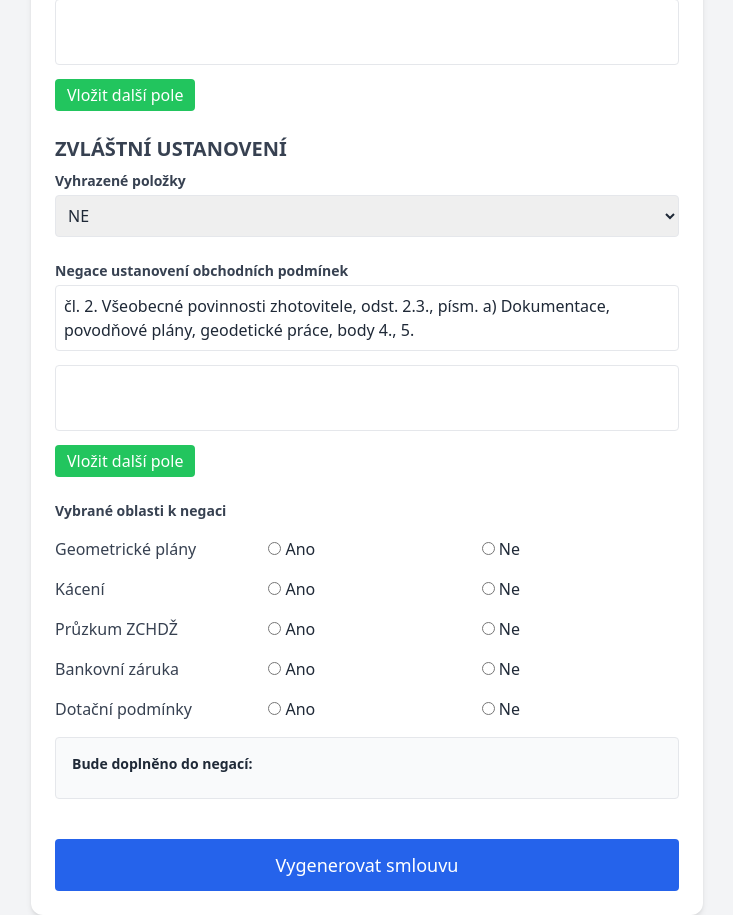
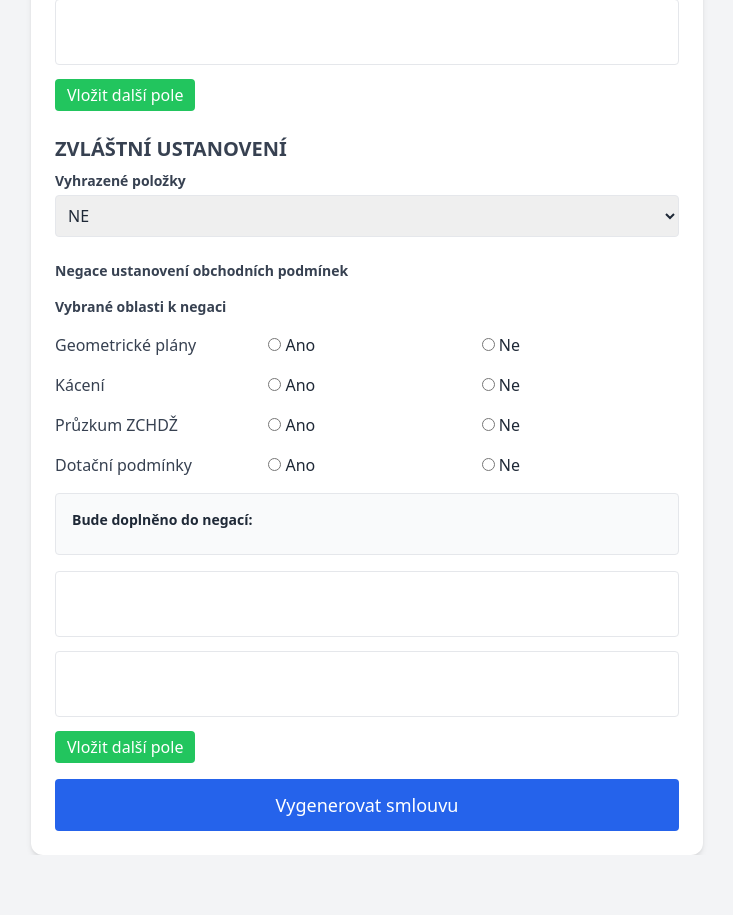
Before and after one commit to JenikAdamira/contract-generator, a Flask app: page / in a window 1280 px wide. Shown: the part 1797-2712 px from the top of the page, without its empty margins (273-1006 px from the left). After the commit the page ends 2652 px from the top, so only its background shows below. Run offline with Flask 3, Linux system fonts and the light colour scheme; some libraries are stand-ins or nearby versions.

Commit message:
Update form.html

```diff
--- a/templates/form.html
+++ b/templates/form.html
@@ -145,15 +145,6 @@
       <!-- Sekce: Negace -->
       <div>
         <h2 class="text-sm font-semibold text-gray-700 mb-1">Negace ustanovení obchodních podmínek</h2>
-        <div id="negace-wrapper" class="space-y-2 mb-2">
-          <textarea name="negace_1" rows="2" class="w-full p-2 border rounded resize-none">čl. 2. Všeobecné povinnosti zhotovitele, odst. 2.3., písm. a) Dokumentace, povodňové plány, geodetické práce, body 4., 5.</textarea>
-          <textarea name="negace_2" rows="2" class="w-full p-2 border rounded resize-none"></textarea>
-        </div>
-        <input type="hidden" name="negace_count" id="negace_count" value="2" />
-        <button type="button" onclick="pridatNegaci()" class="bg-green-500 text-white px-3 py-1 rounded hover:bg-green-600">
-          Vložit další pole
-        </button>
-      </div>
 
       <!-- Rozšířené otázky s ANO/NE -->
       <div class="mt-4 space-y-4">
@@ -172,10 +163,6 @@
           <label><input type="radio" name="neg_pruzkum" value="ANO" onchange="zobrazNegace()" required> Ano</label>
           <label><input type="radio" name="neg_pruzkum" value="NE" onchange="zobrazNegace()"> Ne</label>
 
-          <label class="text-gray-700">Bankovní záruka</label>
-          <label><input type="radio" name="bz" id="bz-ano" value="ANO" onchange="zobrazNegace()" required> Ano</label>
-          <label><input type="radio" name="bz" id="bz-ne" value="NE" onchange="zobrazNegace()"> Ne</label>
-
           <label class="text-gray-700">Dotační podmínky</label>
           <label><input type="radio" name="neg_dotace" value="ANO" onchange="zobrazNegace()" required> Ano</label>
           <label><input type="radio" name="neg_dotace" value="NE" onchange="zobrazNegace()"> Ne</label>
@@ -190,6 +177,17 @@
           <div id="negace_bz" class="hidden">– čl. 7. Bankovní záruka</div>
           <div id="negace_dotace" class="hidden">– čl. 14. Odstoupení od smlouvy, odst. 14.3 a 14.4.</div>
         </div>
+        <!-- Textová pole pro vlastní negace -->
+<div class="mt-4">
+  <div id="negace-wrapper" class="space-y-2 mb-2">
+    <textarea name="negace_1" rows="2" class="w-full p-2 border rounded resize-none"></textarea>
+    <textarea name="negace_2" rows="2" class="w-full p-2 border rounded resize-none"></textarea>
+  </div>
+  <input type="hidden" name="negace_count" id="negace_count" value="2" />
+  <button type="button" onclick="pridatNegaci()" class="bg-green-500 text-white px-3 py-1 rounded hover:bg-green-600">
+    Vložit další pole
+  </button>
+</div>
       </div>
 
       <!-- Odesílací tlačítko -->
@@ -240,15 +238,18 @@
       wrapper.appendChild(textarea);
     }
 
-    function zobrazNegace() {
-      const z = (id, show) => document.getElementById(id).classList.toggle("hidden", !show);
+function zobrazNegace() {
+  const z = (id, show) => document.getElementById(id).classList.toggle("hidden", !show);
 
-      z("negace_geom", document.querySelector('input[name="neg_geom"]:checked')?.value === "ANO");
-      z("negace_kaceni", document.querySelector('input[name="neg_kaceni"]:checked')?.value === "ANO");
-      z("negace_pruzkum", document.querySelector('input[name="neg_pruzkum"]:checked')?.value === "ANO");
-      z("negace_bz", document.getElementById("bz-ne")?.checked);
-      z("negace_dotace", document.querySelector('input[name="neg_dotace"]:checked')?.value === "ANO");
-    }
+  z("negace_geom", document.querySelector('input[name="neg_geom"]:checked')?.value === "NE");
+  z("negace_kaceni", document.querySelector('input[name="neg_kaceni"]:checked')?.value === "NE");
+  z("negace_pruzkum", document.querySelector('input[name="neg_pruzkum"]:checked')?.value === "NE");
+  z("negace_dotace", document.querySelector('input[name="neg_dotace"]:checked')?.value === "NE");
+
+  // bankovní záruka – výběr z <select name="bz">
+  const bzSelect = document.getElementById("bz");
+  z("negace_bz", bzSelect?.value === "NE");
+}
 
     document.addEventListener("DOMContentLoaded", zobrazNegace);
 
```
